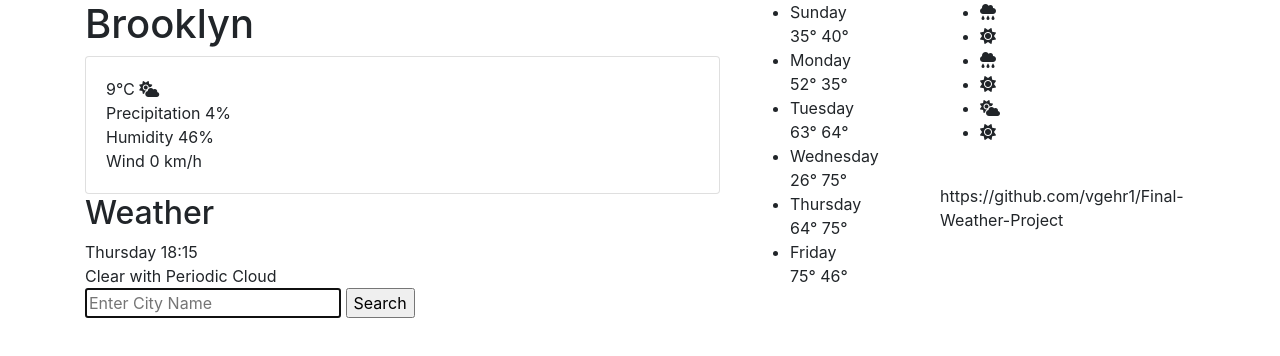
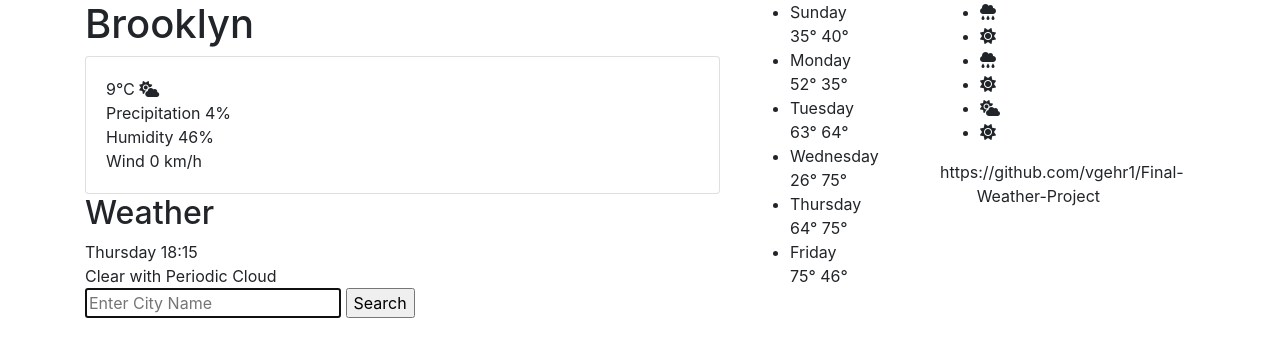
Before and after one commit to vgehr1/Final-Weather-Project, a plain HTML site: page index.html in a window 1280 px wide. Drawn offline with nearby package versions, Linux system fonts and the light colour scheme; files that its build step writes are made by us from their sources; files whose address does not match are found by name.

Commit message:
Update index.html

```diff
--- a/index.html
+++ b/index.html
@@ -104,8 +104,7 @@
               <i class="fa-solid fa-sun"></i>
             </li>
           </ul>
-          <br />
-          https://github.com/vgehr1/Final-Weather-Project
+          <p>https://github.com/vgehr1/Final-Weather-Project</p>
         </div>
       </div>
     </div>
```
